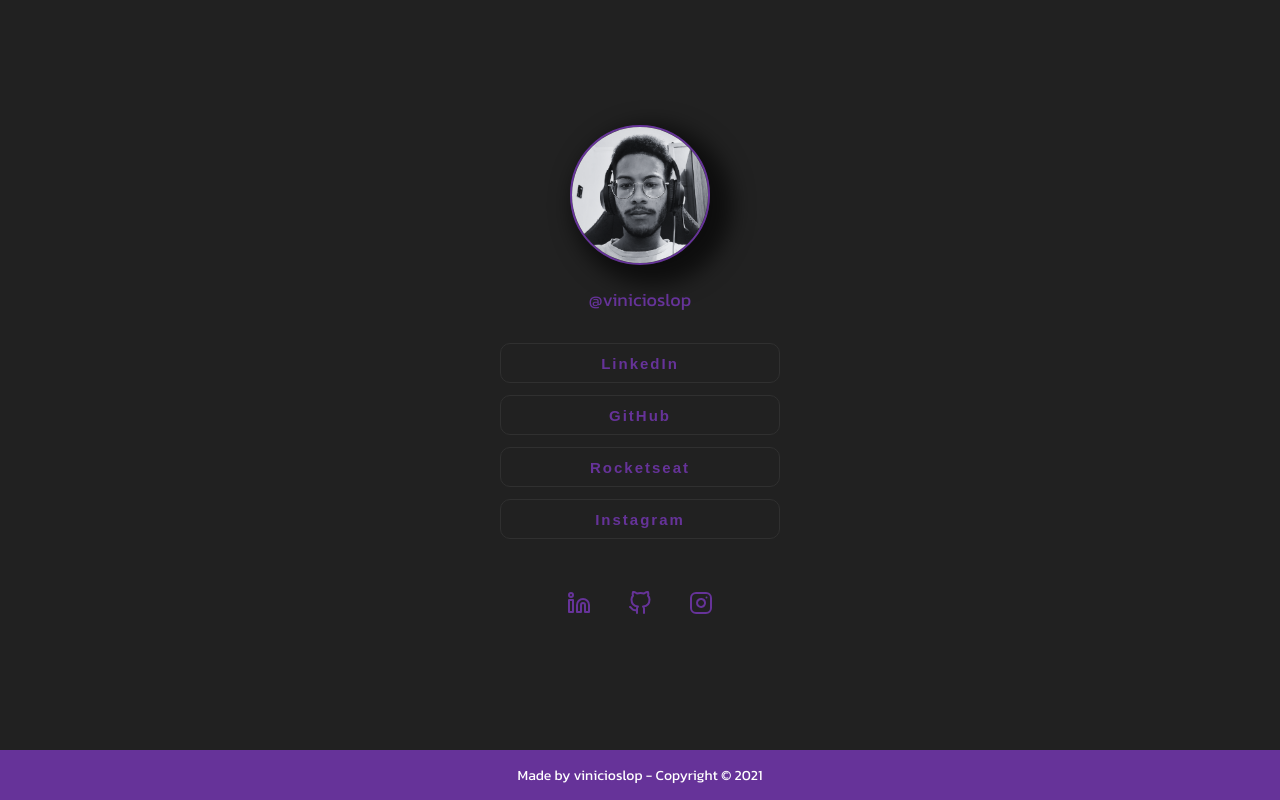
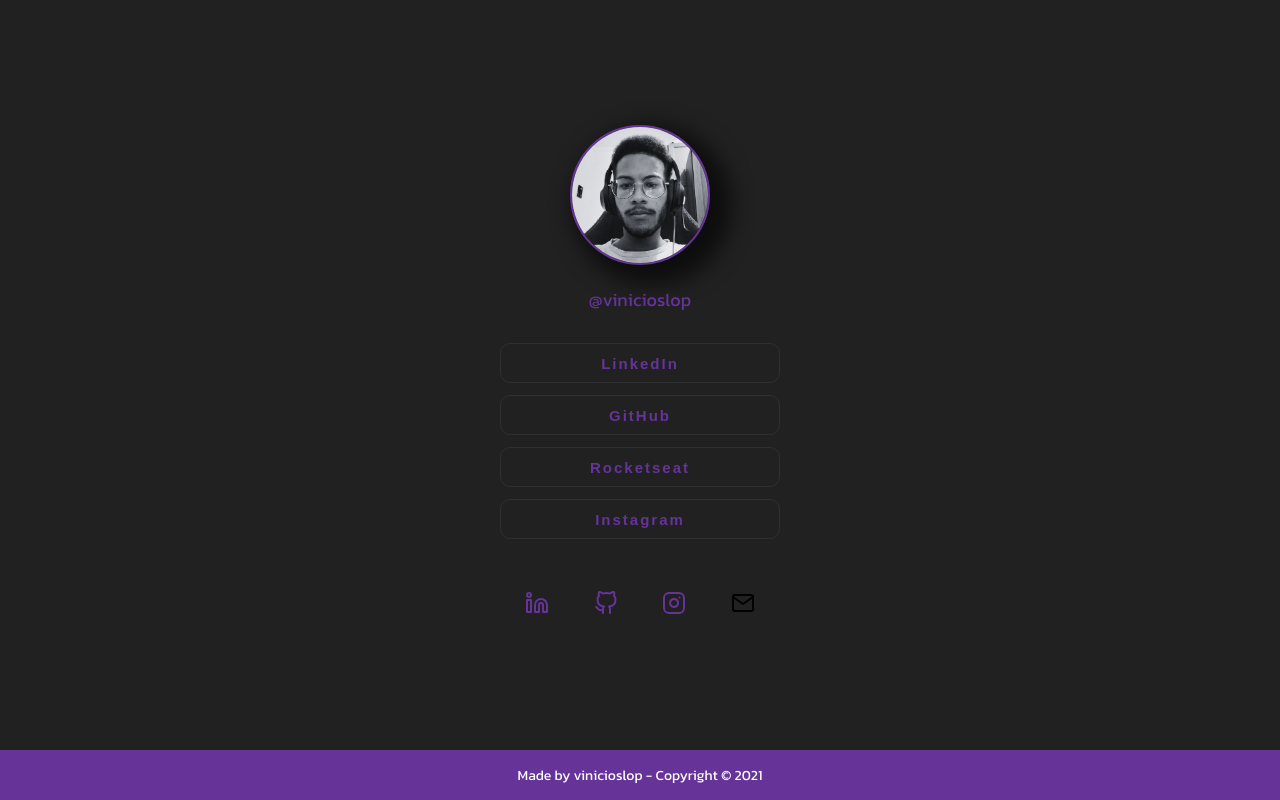
Before and after one commit to vinicioslop/social-tree, a Next.js app: page / in a window 1280 px wide. Built offline with nearby package versions, Linux system fonts and the light colour scheme.

Commit message:
Adiciona novo ícone para envio de e-mail, porém não exibindo no ambiente de desenvolvimento

```diff
--- a/src/app/Components/IconGroup/IconGroup.js
+++ b/src/app/Components/IconGroup/IconGroup.js
@@ -6,6 +6,7 @@
 import linkedinIcon from '../../../icons/linkedin_icon.svg';
 import githubIcon from '../../../icons/github_icon.svg';
 import instagramIcon from '../../../icons/instagram_icon.svg';
+import mailIcon from '../../../icons/mail_icon.svg';
 
 export default function IconGroup() {
     return (
@@ -34,6 +35,14 @@
                     alt="Icon of Instagram Logo"
                 />
             </Link>
+            <Link className={styles.icon_link} target='_blank' href="mailto:contato@vinicioslop.com.br">
+                <Image
+                    src={mailIcon}
+                    width={24}
+                    height={24}
+                    alt="Icon of E-mail"
+                />
+            </Link>
         </div>
     )
 }
--- a/src/app/Components/IconGroup/icongroup.module.css
+++ b/src/app/Components/IconGroup/icongroup.module.css
@@ -4,7 +4,7 @@
     align-items: center;
     justify-content: space-evenly;
 
-    width: 200px;
+    width: 300px;
 
     margin-top: 30px;
 }
```
Also changed, not shown: src/icons/mail_icon.svg (added).
